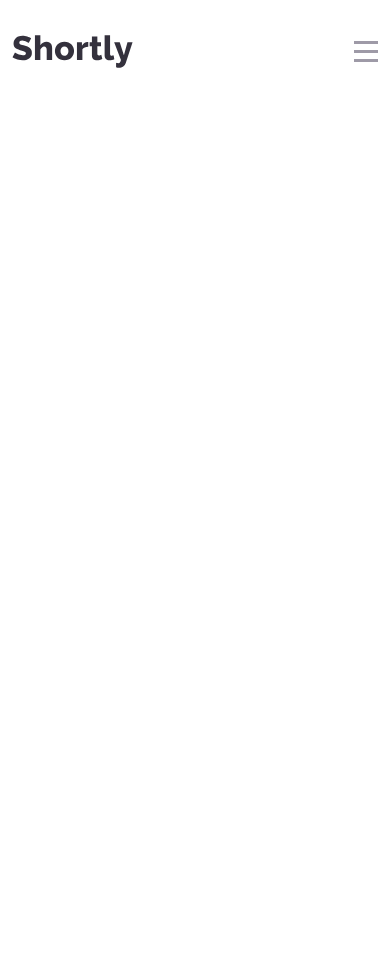
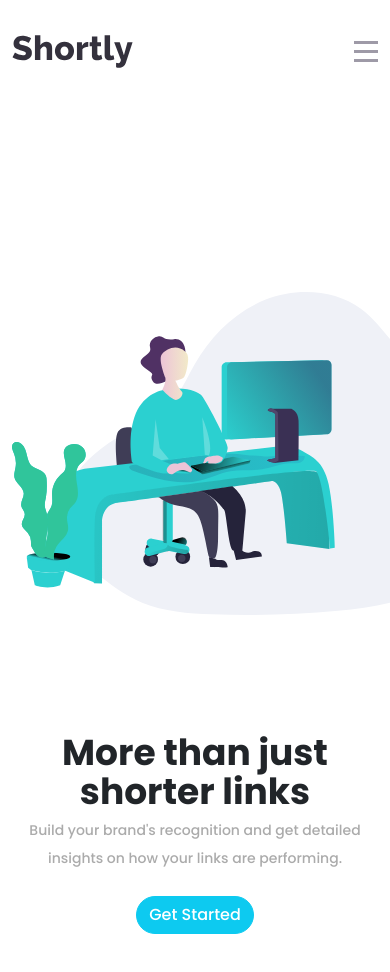
Before and after one commit to faha1999/url-shortening-api-landing-page, a React (Create React App) app: page / in a window 390 px wide. Shown: the top 972 px of the page. Before the commit the page ends 844 px from the top, so only its background shows below. Built offline with nearby package versions, Linux system fonts and the light colour scheme.

Commit message:
complete hero

```diff
--- a/src/App.jsx
+++ b/src/App.jsx
@@ -1,10 +1,12 @@
 import React from 'react';
 import { Header } from './components/Header';
+import { Hero } from './components/Hero';
 
 export const App = () => {
   return (
     <>
       <Header />
+      <Hero />
     </>
   );
 };
--- /dev/null
+++ b/src/assets/styles/scss/components/_hero.scss
@@ -0,0 +1,73 @@
+.hero {
+  background-repeat: no-repeat;
+  background-position-x: 100%;
+  background-position-y: center;
+  background-size: 44.9vw;
+  padding-bottom: 7.4375rem;
+
+  .row {
+    min-height: calc(100vh - 7.25rem);
+  }
+  h1 {
+    font-size: 4.25rem;
+    font-weight: 700;
+    line-height: 1.1;
+  }
+  p {
+    color: #ababab;
+    font-size: 1.125rem;
+    line-height: 1.75rem;
+    font-weight: 500;
+  }
+}
+
+@media (max-width: 62rem) {
+  .hero {
+    h1 {
+      font-size: 2.8125rem;
+    }
+    p {
+      font-size: 1rem;
+    }
+  }
+}
+
+@media (max-width: 48rem) {
+  .hero {
+    padding-top: 6.4375rem;
+
+    img {
+      width: 100%;
+    }
+
+    h1 {
+      font-size: 2.25rem;
+      font-weight: 700;
+    }
+
+    p {
+      font-size: 0.875rem;
+    }
+  }
+}
+
+@media (max-width: 36rem) {
+  .hero {
+    background: none;
+    padding-top: 6.4375rem;
+
+    img {
+      width: 126vw;
+      margin-bottom: 1.9375rem;
+    }
+    h1 {
+      font-size: 2.25rem;
+      font-weight: 700;
+      text-align: center;
+    }
+    p {
+      font-size: 0.875rem;
+      text-align: center;
+    }
+  }
+}
--- a/src/assets/styles/scss/styles.scss
+++ b/src/assets/styles/scss/styles.scss
@@ -4,3 +4,4 @@
 
 // components
 @import './components/header';
+@import './components/hero';
--- /dev/null
+++ b/src/components/Hero.jsx
@@ -0,0 +1,26 @@
+import React from 'react';
+import working from '../assets/images/illustration-working.svg';
+
+export const Hero = () => {
+  return (
+    <section className="hero">
+      <div className="container-fluid container-md">
+        <div className="row align-items-end align-items-md-center">
+          <div className="col-sm-6 col-md-6 order-sm-2 order-md-2 d-block">
+            <img src={working} alt="working" />
+          </div>
+          <div className="col-sm-6 col-md-6">
+            <h1 className="mb-1">More than just shorter links</h1>
+            <p className="mb-4">
+              Build your brand's recognition and get detailed insights on how
+              your links are performing.
+            </p>
+            <button className="btn btn-info rounded-pill d-block mx-auto mx-sm-0">
+              Get Started
+            </button>
+          </div>
+        </div>
+      </div>
+    </section>
+  );
+};
```
Also changed, not shown: src/assets/styles/css/styles.min.css, 1 other file (tests, documents, lock files or other folders).
